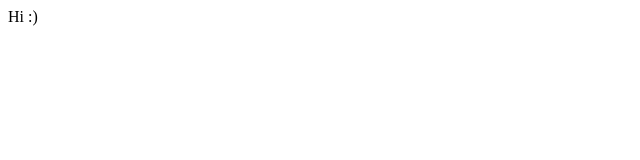
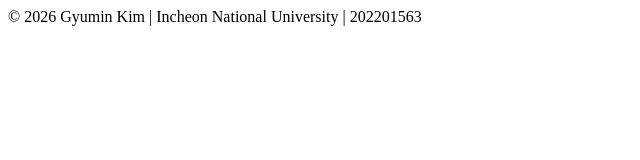
Before and after one commit to ursomin/ursomin.github.io, a plain HTML site: page index.html in a window 1280 px wide. Shown: the whole page, without its empty margins (0-640 px from the left). Drawn offline with Linux system fonts and the light colour scheme.

Commit message:
Update index.html

```diff
--- a/index.html
+++ b/index.html
@@ -5,6 +5,6 @@
     <title>ursomin</title>
 </head>
 <body>
-  Hi :)
+    © 2026 Gyumin Kim | Incheon National University | 202201563
 </body>
 </html>
```
